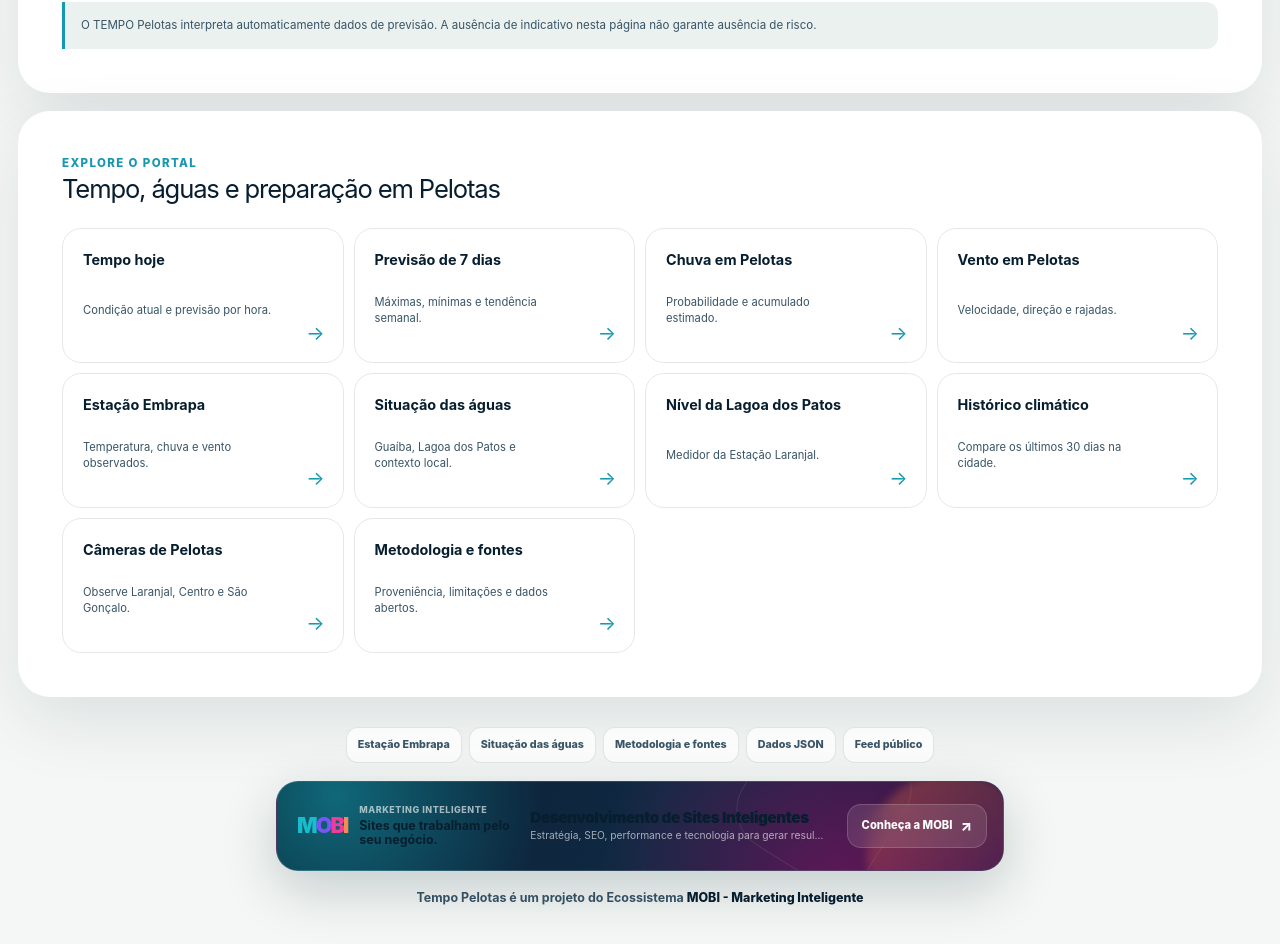
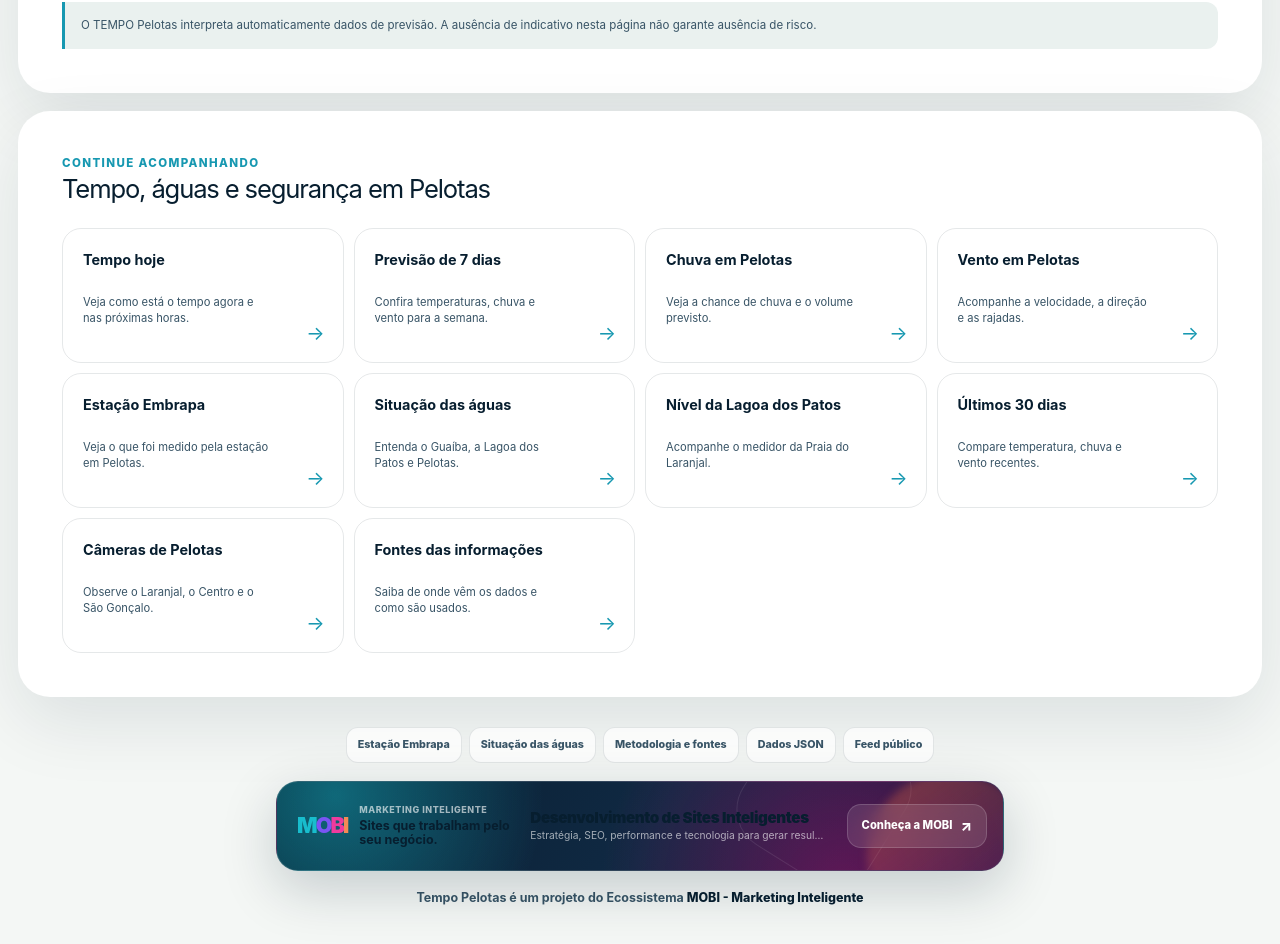
Before and after one commit to agenciamobi/tempopelotas, a Next.js app: page /alertas in a window 1280 px wide. Shown: the part 1678-2622 px from the top of the page. Built offline with nearby package versions, Linux system fonts and the light colour scheme; no server answers.

Commit message:
Simplifica textos da navegação do portal

```diff
--- a/components/weather-navigation.tsx
+++ b/components/weather-navigation.tsx
@@ -4,57 +4,57 @@ const pages = [
   {
     href: "/tempo-hoje-pelotas",
     title: "Tempo hoje",
-    description: "Condição atual e previsão por hora.",
+    description: "Veja como está o tempo agora e nas próximas horas.",
   },
   {
     href: "/previsao-7-dias-pelotas",
     title: "Previsão de 7 dias",
-    description: "Máximas, mínimas e tendência semanal.",
+    description: "Confira temperaturas, chuva e vento para a semana.",
   },
   {
     href: "/chuva-em-pelotas",
     title: "Chuva em Pelotas",
-    description: "Probabilidade e acumulado estimado.",
+    description: "Veja a chance de chuva e o volume previsto.",
   },
   {
     href: "/vento-em-pelotas",
     title: "Vento em Pelotas",
-    description: "Velocidade, direção e rajadas.",
+    description: "Acompanhe a velocidade, a direção e as rajadas.",
   },
   {
     href: "/estacao-embrapa-pelotas",
     title: "Estação Embrapa",
-    description: "Temperatura, chuva e vento observados.",
+    description: "Veja o que foi medido pela estação em Pelotas.",
   },
   {
     href: "/situacao-hidrologica-pelotas",
     title: "Situação das águas",
-    description: "Guaíba, Lagoa dos Patos e contexto local.",
+    description: "Entenda o Guaíba, a Lagoa dos Patos e Pelotas.",
   },
   {
     href: "/nivel-da-lagoa-dos-patos-laranjal",
     title: "Nível da Lagoa dos Patos",
-    description: "Medidor da Estação Laranjal.",
+    description: "Acompanhe o medidor da Praia do Laranjal.",
   },
   {
     href: "/historico-climatico-pelotas",
-    title: "Histórico climático",
-    description: "Compare os últimos 30 dias na cidade.",
+    title: "Últimos 30 dias",
+    description: "Compare temperatura, chuva e vento recentes.",
   },
   {
     href: "/cameras-ao-vivo-pelotas",
     title: "Câmeras de Pelotas",
-    description: "Observe Laranjal, Centro e São Gonçalo.",
+    description: "Observe o Laranjal, o Centro e o São Gonçalo.",
   },
   {
     href: "/metodologia",
-    title: "Metodologia e fontes",
-    description: "Proveniência, limitações e dados abertos.",
+    title: "Fontes das informações",
+    description: "Saiba de onde vêm os dados e como são usados.",
   },
   {
     href: "/alertas",
-    title: "Alertas e atenção",
-    description: "Leitura automática e fontes oficiais.",
+    title: "Condições de atenção",
+    description: "Veja sinais de chuva forte, temporal e vento.",
   },
 ];
 
@@ -67,8 +67,8 @@ export function WeatherNavigation({ currentPath }: WeatherNavigationProps) {
     <section className="related-weather" aria-labelledby="related-title">
       <div className="section-heading">
         <div>
-          <span className="eyebrow">Explore o portal</span>
-          <h2 id="related-title">Tempo, águas e preparação em Pelotas</h2>
+          <span className="eyebrow">Continue acompanhando</span>
+          <h2 id="related-title">Tempo, águas e segurança em Pelotas</h2>
         </div>
       </div>
       <div className="related-weather-grid">
```
